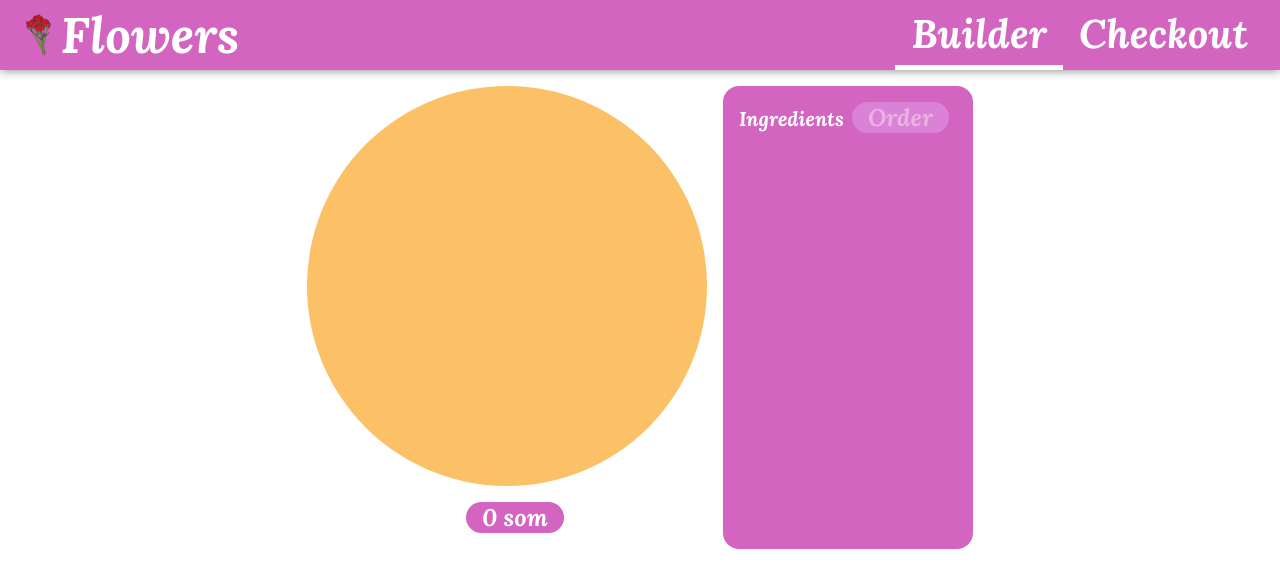
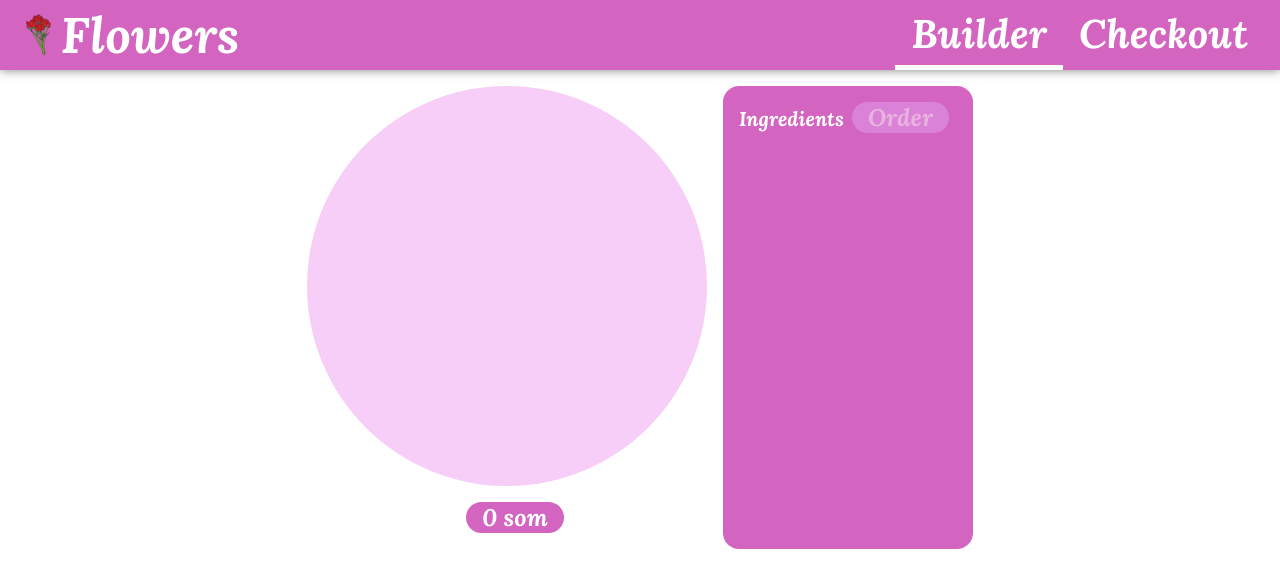
Before and after one commit to Karlygachbakytova/builder, a React (Create React App) app: page / in a window 1280 px wide. Shown: the top 588 px of the page. Built offline with nearby package versions, Linux system fonts and the light colour scheme; no server answers.

Commit message:
change background color

```diff
--- a/src/components/FlowerBuilder/FlowerControls/FlowerControls.js
+++ b/src/components/FlowerBuilder/FlowerControls/FlowerControls.js
@@ -1,6 +1,6 @@
 import Button from "../../UI/Button/Button"
 import FlowerControl from "./FlowerControl/FlowerControl"
-import classes from "./Flowercontrols.module.css"
+import classes from "./FlowerControls.module.css"
 
 const FlowerControls = ({
     ingredients,
--- a/src/components/FlowerBuilder/FlowerPreview/FlowerPreview.module.css
+++ b/src/components/FlowerBuilder/FlowerPreview/FlowerPreview.module.css
@@ -10,8 +10,8 @@
   height: 400px;
   margin-right: 1rem;
   margin-bottom: 1rem;
-  border-radius: 100%;
-  background-color: #fcc067;
+  border-radius: 100% ;
+  background-color: rgb(247, 206, 247);
 
   display: flex;
   justify-content: center;
```
